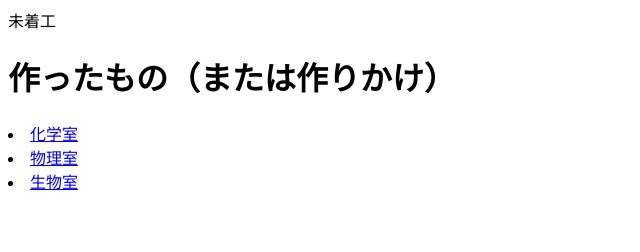
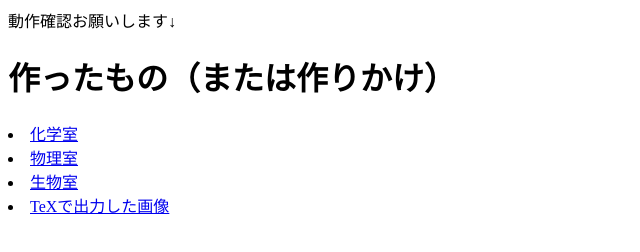
Before and after one commit to kenkashi-math-club/pages, a plain HTML site: page index.html in a window 1280 px wide. Shown: the whole page, without its empty margins (0-640 px from the left). Drawn offline with Linux system fonts and the light colour scheme.

Commit message:
Add files via upload

```diff
--- a/index.html
+++ b/index.html
@@ -9,10 +9,11 @@
     <title>数学クイズラリー</title>
 </head>
 <body>
-    未着工
+    動作確認お願いします↓
     <h1>作ったもの（または作りかけ）</h1>
     <li><a href="./chemistry-c6x572s73u.html">化学室</a></li>
     <li><a href="./phisics-w288y8w32z.html">物理室</a></li>
     <li><a href="./biology-avgv4uinzh.html">生物室</a></li>
+    <li><a href="./figure.pdf">TeXで出力した画像</a></li>
 </body>
 </html>
```
Also changed, not shown: 1 other file.
